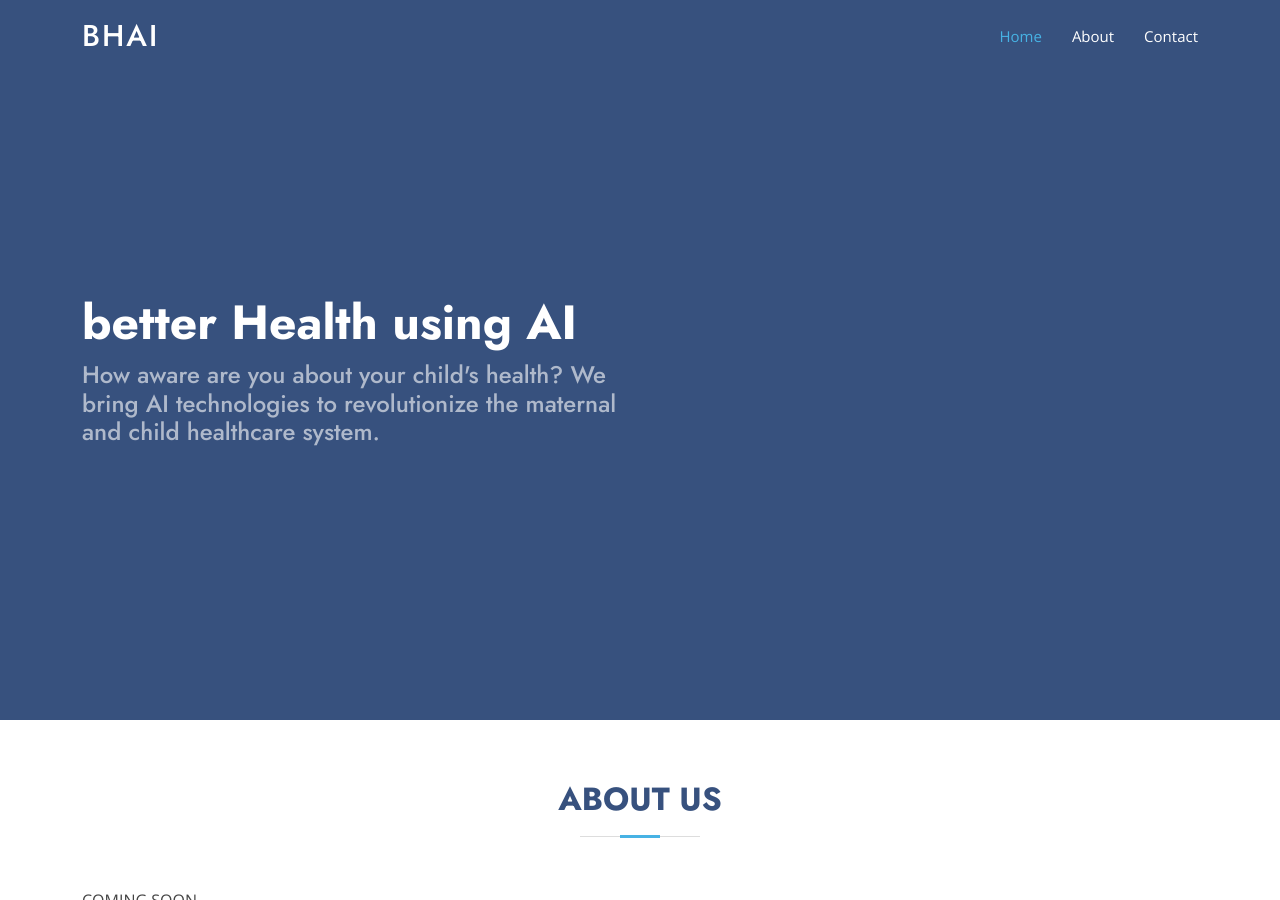
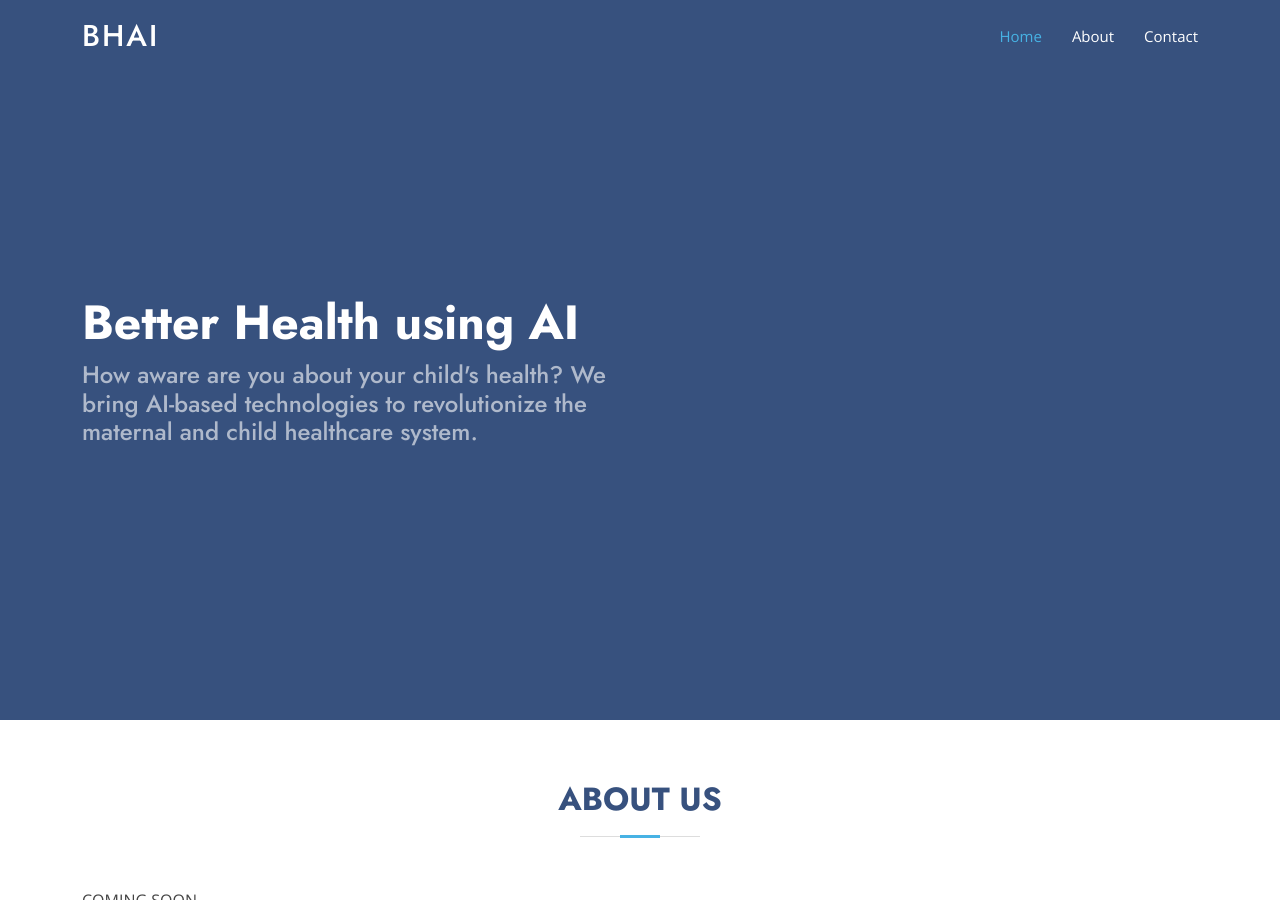
Before and after one commit to betterhealthusingAI/betterhealthusingAI.github.io, a Jekyll site: the page built from index.html, in a window 1280 px wide and 900 px high. Built offline with Jekyll 4.4.1, drawn with Linux system fonts in a browser that asks for light colours.

Commit message:
Update design_one.html

```diff
--- a/_layouts/design_one.html
+++ b/_layouts/design_one.html
@@ -43,7 +43,7 @@
   <header id="header" class="fixed-top ">
     <div class="container d-flex align-items-center">
 
-      <h1 class="logo me-auto"><a href="#/_layouts/design_one.html">bHAI</a></h1>
+      <h1 class="logo me-auto"><a href="#/_layouts/design_one.html">BHAI</a></h1>
       <!-- Uncomment below if you prefer to use an image logo -->
       <!-- <a href="index.html" class="logo me-auto"><img src="assets/img/logo.png" alt="" class="img-fluid"></a>-->
 
@@ -65,8 +65,8 @@
     <div class="container">
       <div class="row">
         <div class="col-lg-6 d-flex flex-column justify-content-center pt-4 pt-lg-0 order-2 order-lg-1" data-aos="fade-up" data-aos-delay="200">
-          <h1>better Health using AI</h1>
-          <h2>How aware are you about your child's health? We bring AI technologies to revolutionize the maternal and child healthcare system. </h2>
+          <h1>Better Health using AI</h1>
+          <h2>How aware are you about your child's health? We bring AI-based technologies to revolutionize the maternal and child healthcare system. </h2>
         </div>
         <div class="col-lg-6 order-1 order-lg-2 hero-img" data-aos="zoom-in" data-aos-delay="200">
           <img src="assets/img/hero-img.png" class="img-fluid animated" alt="">
```
